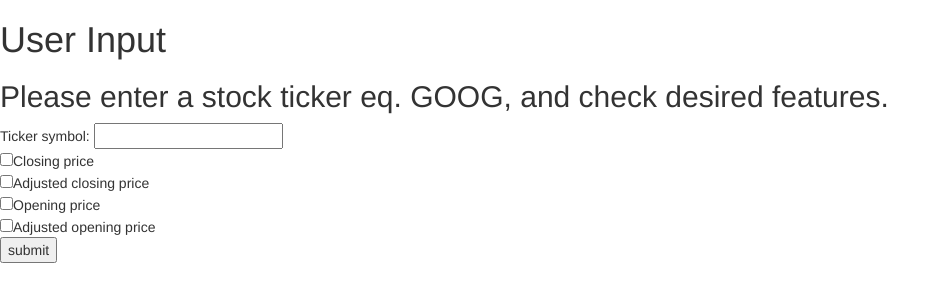
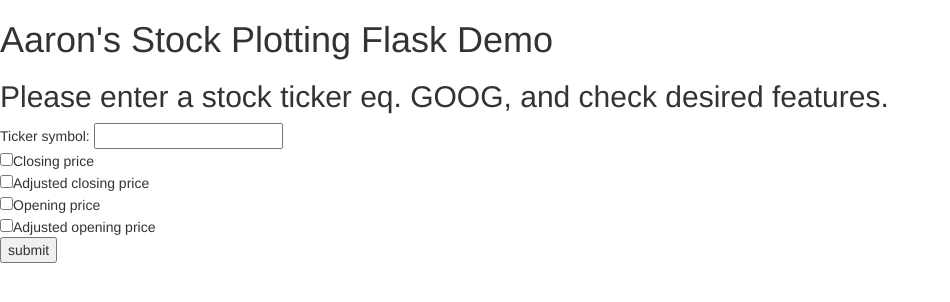
Before and after one commit to aaronsutton/flask_demo, a Flask app: page /index in a window 1280 px wide. Shown: the top 302 px of the page, without its empty margins (0-950 px from the left). Run offline with Flask 2, Linux system fonts and the light colour scheme; some libraries are stand-ins or nearby versions.

Commit message:
Changed index title

```diff
--- a/templates/index.html
+++ b/templates/index.html
@@ -9,7 +9,7 @@
 	</head>
 	<body>
 		<div>
-  		  <h1>User Input</h1>
+  		  <h1>Aaron's Stock Plotting Flask Demo</h1>
 		</div>
 		<div>
 		  <h2>Please enter a stock ticker eq. GOOG, and check desired features.</h2>
```
